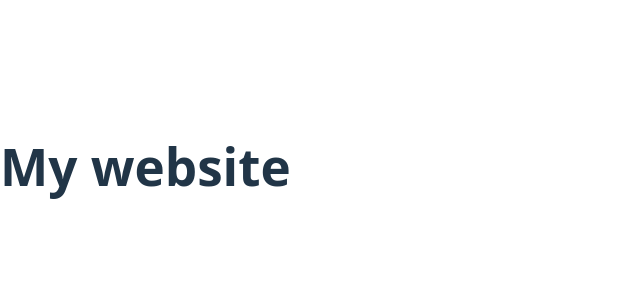
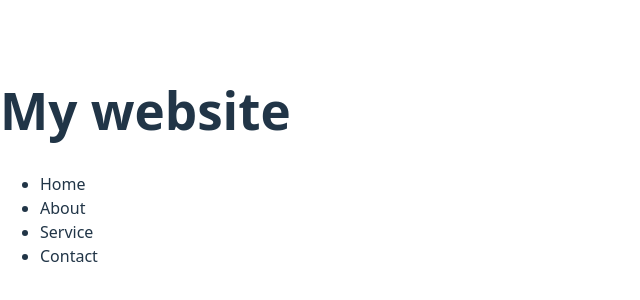
Before and after one commit to Josiane05/my-react-app2, a React (Vite) app: page / in a window 1280 px wide. Shown: the part 234-534 px from the top of the page, without its empty margins (0-640 px from the left). Built offline with nearby package versions, Linux system fonts and the light colour scheme.

Commit message:
creating navigation,unordered list and list items

```diff
--- a/src/Header.jsx
+++ b/src/Header.jsx
@@ -4,6 +4,14 @@ function Header(){
     return(
         <header>
             <h1>My website</h1>
+            <nav>
+                <ul>
+                    <li>Home</li>
+                    <li>About</li>
+                    <li>Service</li>
+                    <li>Contact</li>
+                </ul>
+            </nav>
         </header>
     );
 }
```
